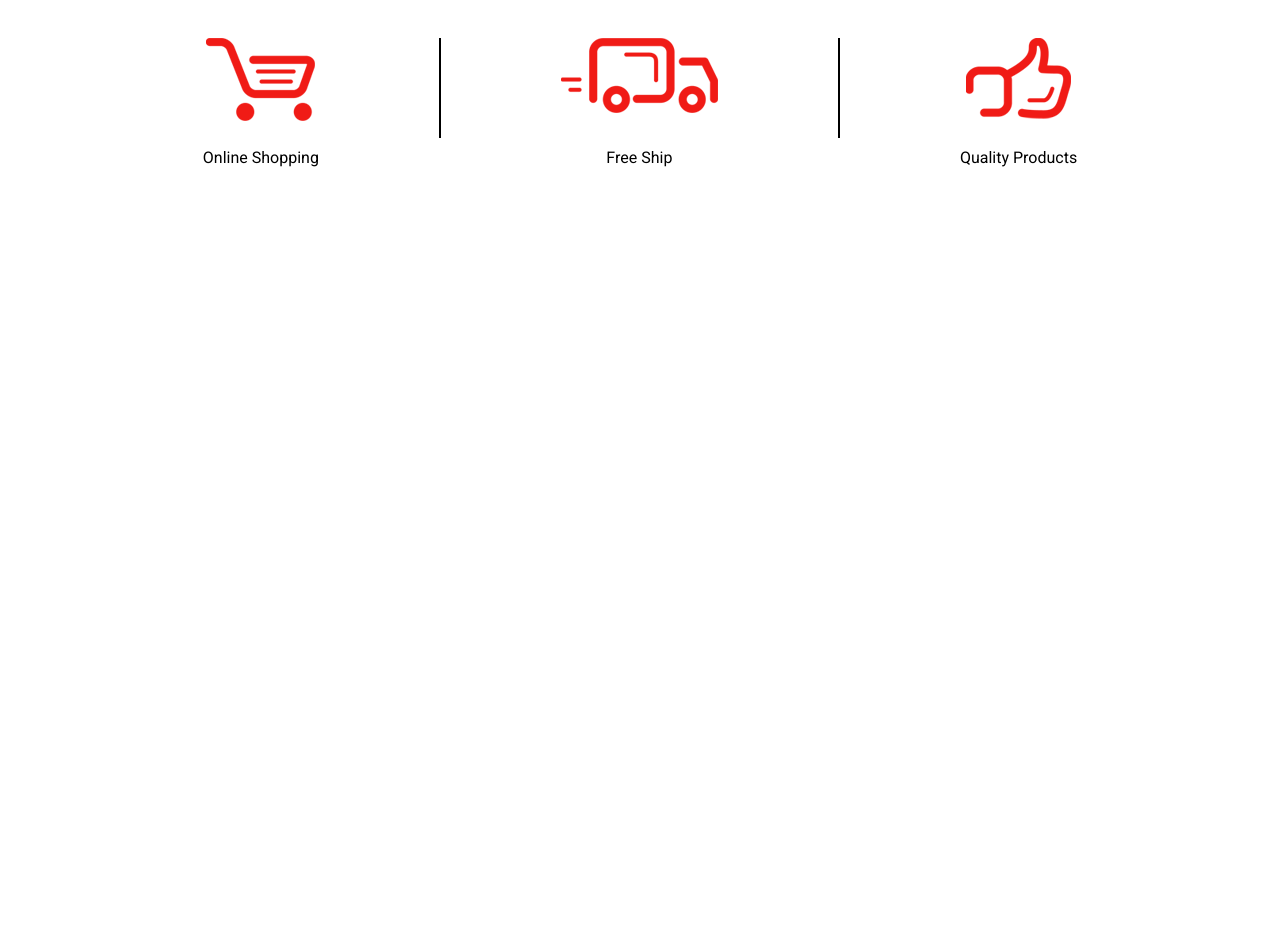
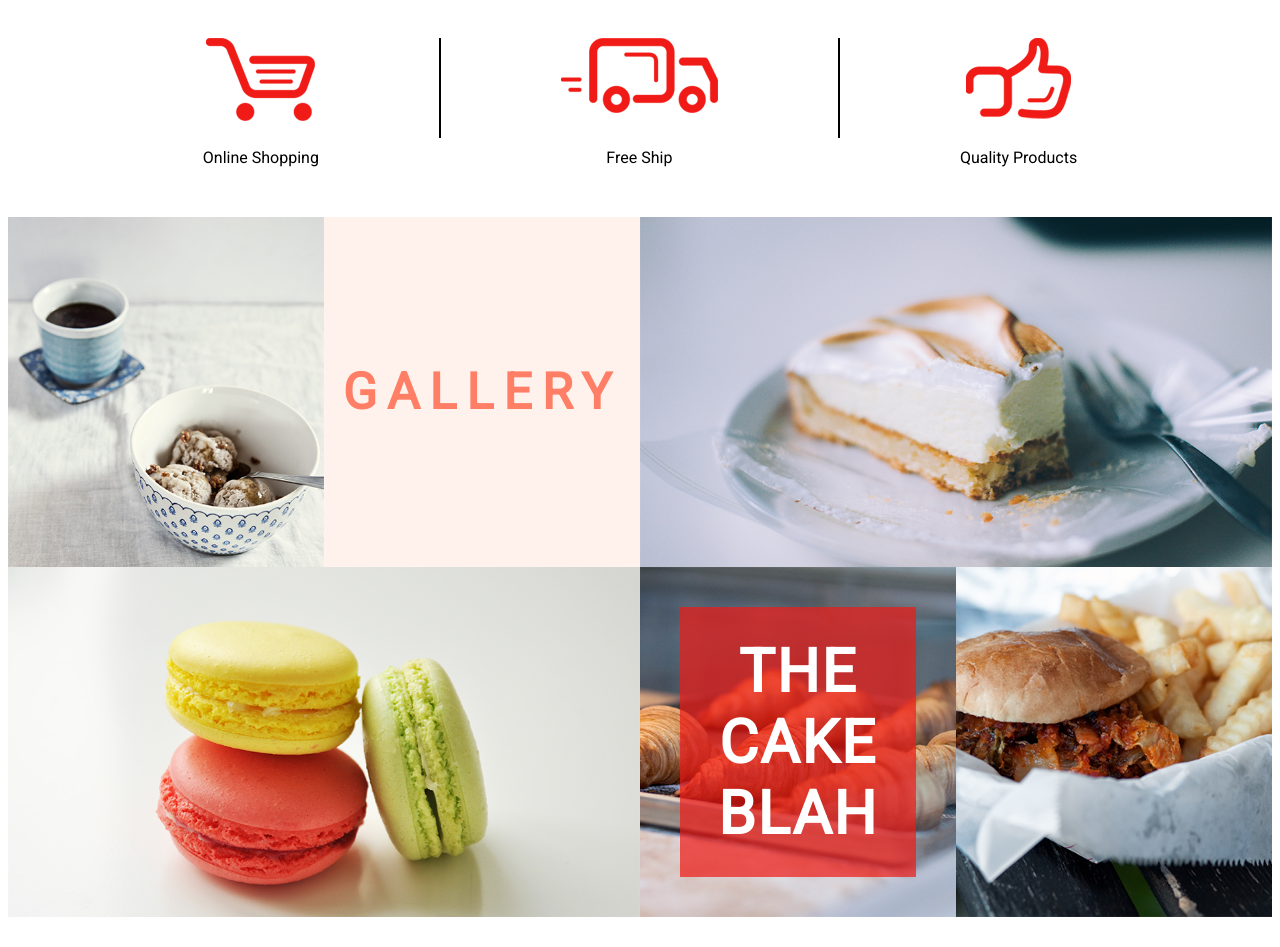
Before and after one commit to MagdaKoduje/Page1, a website: page index.html in a window 1280 px wide. Shown: the part 3212-4159 px from the top of the page. Before the commit the page ends 3407 px from the top, so only its background shows below. Drawn offline with Linux system fonts and the light colour scheme.

Commit message:
Gallery section

```diff
--- a/index.html
+++ b/index.html
@@ -96,6 +96,25 @@
         </div>
     </section>
 
+    <section class="gallery">
+        <div class="gallery-top">
+            <div class="coffee"></div>
+            <div class="title-image">
+                <span>gallery</span>
+            </div>
+            <div class="cake-1"></div>
+        </div>
+        <div class="gallery-bottom">
+            <div class="cookies"></div>
+            <div class="croissant">
+                <div>
+                    <span>the cake blah</span>
+                </div>
+            </div>
+            <div class="burger"></div>
+        </div>
+
+    </section>
 
 
 
--- a/sass/style.scss
+++ b/sass/style.scss
@@ -7,6 +7,12 @@
 * {
     box-sizing: border-box;
     font-family: 'Roboto', sans-serif;
+}
+
+@mixin image ($url){
+    background-position: center;
+    background-size: cover;
+    background-image: url($url);
 }
 
 .container {
@@ -285,7 +291,6 @@ header {
     justify-content: center;
     text-align: center;
 
-
     .service-container {
         margin: 20px 50px;
         text-transform: capitalize;
@@ -307,3 +312,75 @@ header {
         margin: 40px 50px;
     }
 }
+
+/*#region gallery */
+
+.gallery {
+    margin: 30px 0;
+    .gallery-top {
+        display: flex;
+        height: 350px;
+        .coffee {
+            @include image ("../images/coffee.png");
+            flex-basis: 25%;
+        }
+        .title-image {
+            flex-basis: 25%;
+            color: #ff7e66;
+            text-transform: uppercase;
+            background-color: #fff2ed;
+            font-size: 50px;
+            display: flex;
+            justify-content: center;
+            align-items: center;
+            font-weight: bold;
+            letter-spacing: 10px;
+
+
+        }
+        .cake-1 {
+            flex-basis: 50%;
+            @include image ("../images/cake-1.png");
+            }
+    }
+
+    .gallery-bottom {
+        height: 350px;
+        display: flex;
+
+        .cookies {
+            flex-basis: 50%;
+            @include image ("../images/cookies.png");
+        }
+        .croissant {
+            flex-basis: 25%;
+            @include image ("../images/croissant.png");
+            padding:40px;
+            display: flex;
+            align-items: stretch;
+            justify-content: center;
+            div {
+                background-color: rgba($color: #f01b16, $alpha: 0.7);
+                width: 100%;
+                display: flex;
+                align-items: center;
+                span {
+                    text-transform: uppercase;
+                    color: #ffffff;
+                    font-weight: bold;
+                    letter-spacing: 2px;
+                    font-size: 60px;
+                    text-align: center;
+                }
+            }
+        }
+        .burger {
+            flex-basis: 25%;
+            @include image ("../images/burger.png");
+        }
+    }
+}
+
+
+
+/*#endregion */
```
Also changed, not shown: images/burger.png (added), images/cake-1.png (added), images/coffee.png (added), images/cookies.png (added), images/croissant.png (added), sass/style.css, sass/style.min.css.
